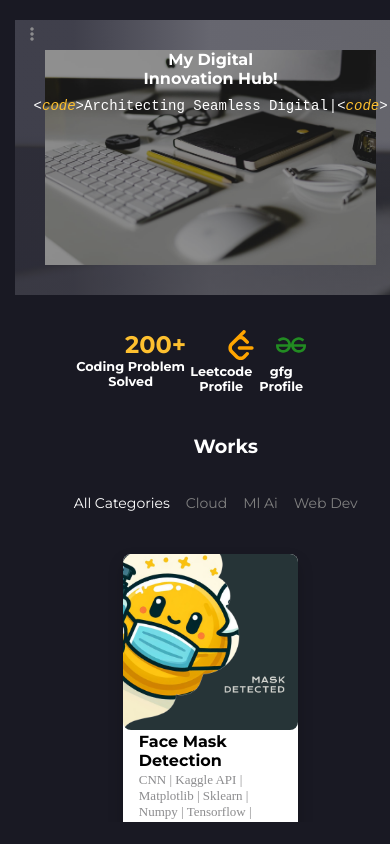
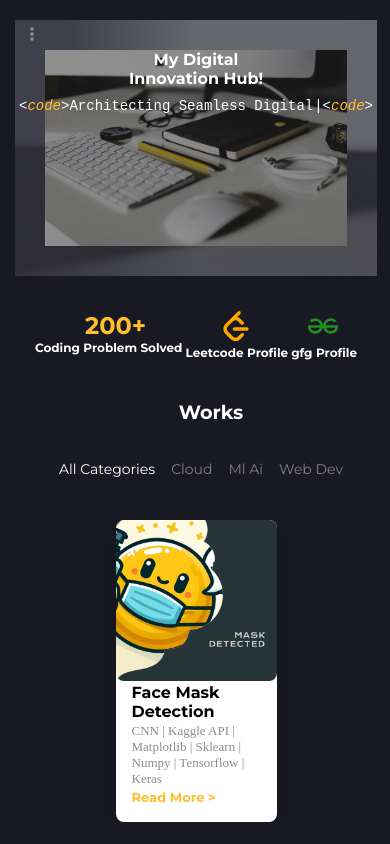
Before and after one commit to Light0Yagami/Portfolio-Ayush_Negi, a React (Create React App) app: page / in a window 390 px wide. Built offline with nearby package versions, Linux system fonts and the light colour scheme.

Commit message:
status made responsive

```diff
--- a/src/component/stats/stats.css
+++ b/src/component/stats/stats.css
@@ -6,7 +6,7 @@
   margin-bottom: 10px;
   margin-left: 30px;
   margin-right: 30px;
-  padding-right: 50px;
+  padding-right: 40px;
   padding-left: 10px;
 }
 
@@ -34,14 +34,14 @@
 @media (max-width: 768px) {
   .container {
     display: flex;
+    position: relative;
     justify-content: space-between;
     font-family: var(--font-family);
     margin-top: 15px;
     margin-bottom: 10px;
-    margin-left: 30px;
-    margin-right: 30px;
-    padding-right: 50px;
-    padding-left: 10px;
+    margin-left: 0px;
+    margin-right: 0;
+    padding: 0;
   }
 
   .number {
@@ -50,15 +50,15 @@
   }
 
   .iconcenter {
-    padding-left: 40px;
+    padding-left: 35px;
   }
 
   .iconleft{
-    padding-left: 20px;
+    padding-left: 17px;
   }
 
 
   .text {
-    font-size: 0.8rem;
+    font-size: 0.75rem;
   }
 }
```
